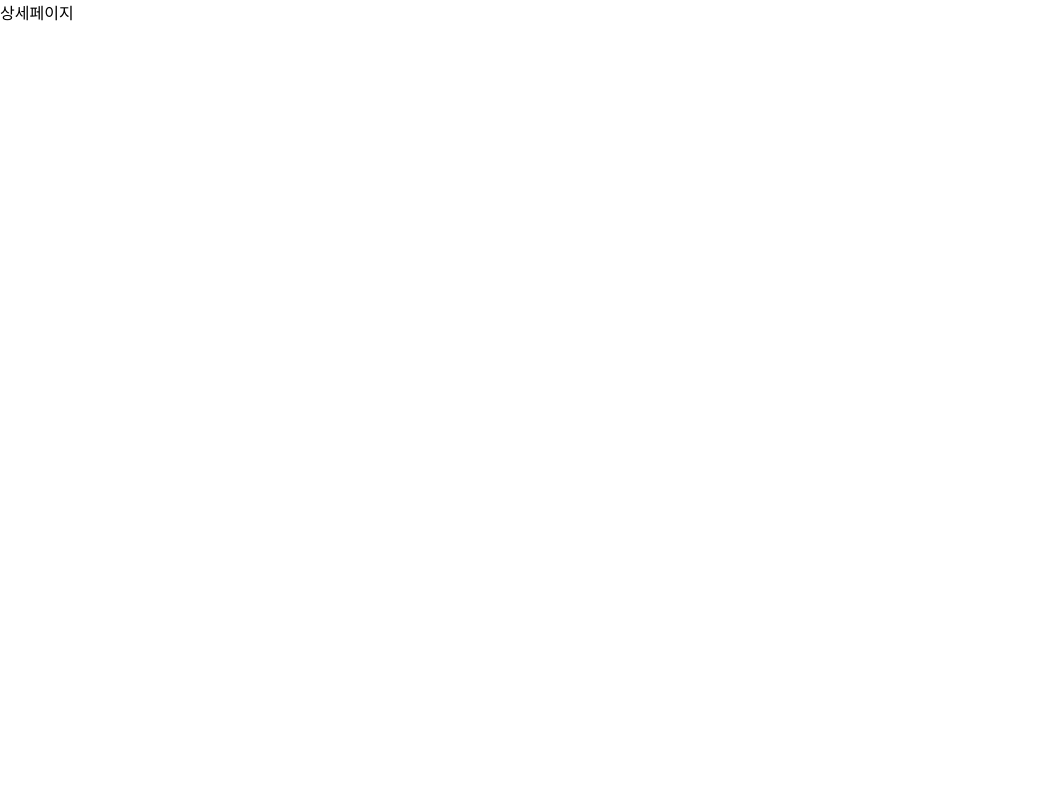
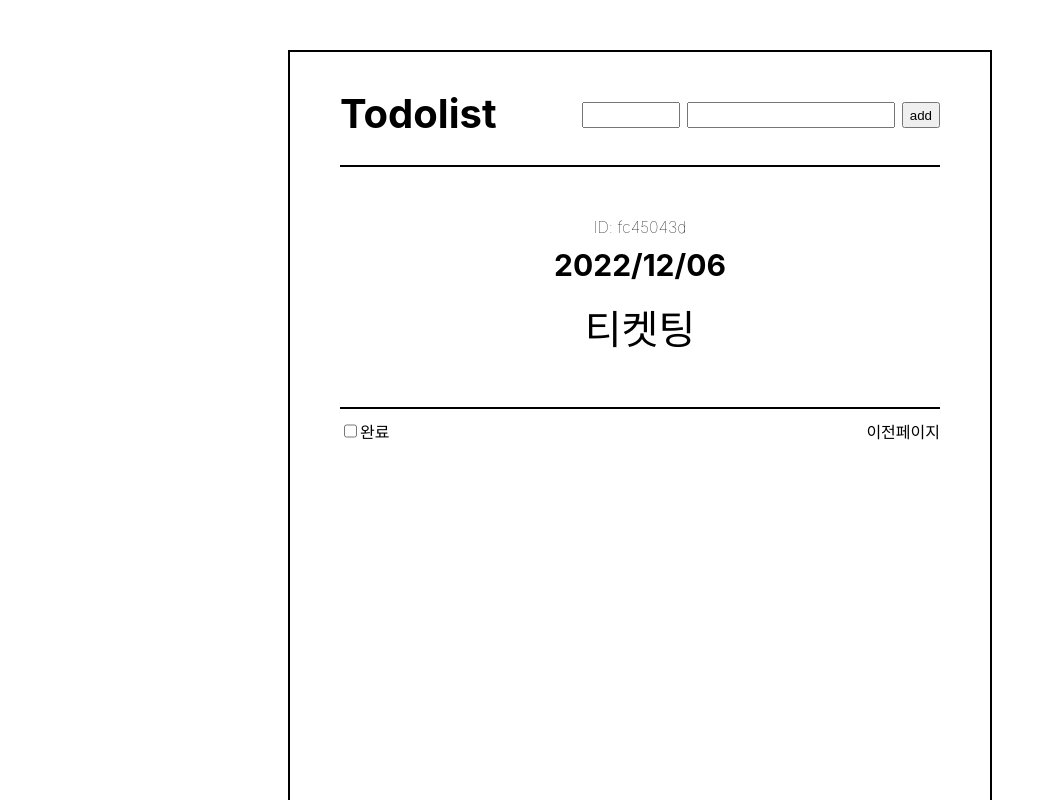
Before and after one commit to cinephi1e/todolist_2, a React (Create React App) app: page /1 in a window 1280 px wide. Shown: the top 800 px of the page, without its empty margins (0-1054 px from the left). Built offline with nearby package versions, Linux system fonts and the light colour scheme.

Commit message:
todolistPages 연결

```diff
--- a/src/App.js
+++ b/src/App.js
@@ -1,5 +1,8 @@
 import "./App.css";
+import Home from "./components/Home";
+import TodolistPages from "./components/todolistpages/TodolistPages";
 import Router from "./Router";
+import { Route } from "react-router-dom";
 
 function App() {
   return <Router />;
--- a/src/Router.js
+++ b/src/Router.js
@@ -1,15 +1,18 @@
 import React from "react";
 import { BrowserRouter, Route, Routes } from "react-router-dom";
 import Home from "./components/Home";
+import Contents from "./components/contents/Contents";
 import TodolistPages from "./components/todolistpages/TodolistPages";
 
 const Router = () => {
   return (
     <BrowserRouter>
-      <Routes>
-        <Route path="/" element={<Home />} />
-        <Route path="/:id" element={<TodolistPages />} />
-      </Routes>
+      <Home>
+        <Routes>
+          <Route path="/" element={<Contents />} />
+          <Route path="/:id" element={<TodolistPages />} />
+        </Routes>
+      </Home>
     </BrowserRouter>
   );
 };
--- a/src/components/Home.jsx
+++ b/src/components/Home.jsx
@@ -1,23 +1,13 @@
 import Header from "./header/Header";
 import Contents from "./contents/Contents";
 import Todolist from "./todolist/Todolist";
-import TodolistPages from "./todolistpages/TodolistPages";
 import { Main, Footer } from "./style";
-import { Date } from "../components/todolist/style";
-import { useSelector } from "react-redux";
-import { useNavigate } from "react-router-dom";
 
-const Home = () => {
-  const list = useSelector((state) => state.manageTodo.initialList);
-  const navigate = useNavigate();
-
+const Home = ({ children }) => {
   return (
     <Main>
       <Header />
-      <Contents>
-        <Todolist name="todolist" />
-        <Todolist name="donelist" />
-      </Contents>
+      {children}
       <Footer>cinephile</Footer>
     </Main>
   );
--- a/src/components/contents/Contents.jsx
+++ b/src/components/contents/Contents.jsx
@@ -19,7 +19,7 @@ const Contents = ({ value }) => {
         .map((item, index) => {
           return <Todolist key={index} />;
         })}
-      <TodolistPages />
+      {/* <TodolistPages /> */}
     </Content>
   );
 };
--- a/src/components/todolist/Todolist.jsx
+++ b/src/components/todolist/Todolist.jsx
@@ -8,6 +8,7 @@ const Todolist = ({ isDone, index }) => {
 
   return (
     <>
+      {/* <h1>투두리스트</h1> */}
       {list.map((item, index) => {
         return (
           <List
--- a/src/components/todolistpages/TodolistPages.jsx
+++ b/src/components/todolistpages/TodolistPages.jsx
@@ -1,5 +1,31 @@
+import { useSelector } from "react-redux";
+import { useNavigate, useParams } from "react-router-dom";
+import { Content, Todolist, Date, Todo, Bottom, Id, PrevBtn } from "./style";
 const TodolistPages = () => {
-  return <div>상세페이지</div>;
+  const list = useSelector((state) => state.manageTodo.initialList);
+  const i = Object.values(useParams());
+  const navigate = useNavigate();
+
+  return (
+    <Content>
+      <Todolist>
+        <Id>ID: {list[i].id.slice(0, 8)}</Id>
+        <Date>{list[i]["date"]}</Date>
+        <Todo>{list[i]["todo"]}</Todo>
+      </Todolist>
+
+      <Bottom>
+        <input type="checkbox" /> 완료
+        <PrevBtn
+          onClick={() => {
+            navigate("/");
+          }}
+        >
+          이전페이지
+        </PrevBtn>
+      </Bottom>
+    </Content>
+  );
 };
 
 export default TodolistPages;
--- /dev/null
+++ b/src/components/todolistpages/style.js
@@ -0,0 +1,40 @@
+import styled from "styled-components";
+
+const Content = styled.div`
+  min-height: 670px;
+`;
+
+const Todolist = styled.div`
+  height: 190px;
+  text-align: center;
+  margin-top: 50px;
+`;
+
+const Id = styled.div`
+  font-weight: lighter;
+  margin-bottom: 10px;
+`;
+
+const Date = styled.div`
+  font-weight: bold;
+  font-size: 30px;
+  margin-bottom: 15px;
+`;
+
+const Todo = styled.div`
+  font-size: 40px;
+`;
+
+const Bottom = styled.div`
+  display: flex;
+  border-top: 2px solid;
+  padding: 10px 0;
+`;
+
+const PrevBtn = styled.div`
+  margin-left: auto;
+  border: none;
+  background: none;
+`;
+
+export { Content, Todolist, Date, Todo, Bottom, Id, PrevBtn };
--- a/src/redux/modules/manageTodo.js
+++ b/src/redux/modules/manageTodo.js
@@ -33,6 +33,7 @@ const initialState = {
     { id: uuid(), date: "2022/12/07", todo: "리액트 과제", isDone: true },
     { id: uuid(), date: "2022/12/06", todo: "티켓팅", isDone: false },
     { id: uuid(), date: "2022/12/07", todo: "리액트 심화", isDone: false },
+    { id: uuid(), date: "2022/12/13", todo: "신한은행 문의", isDone: false },
   ],
 };
 
```
